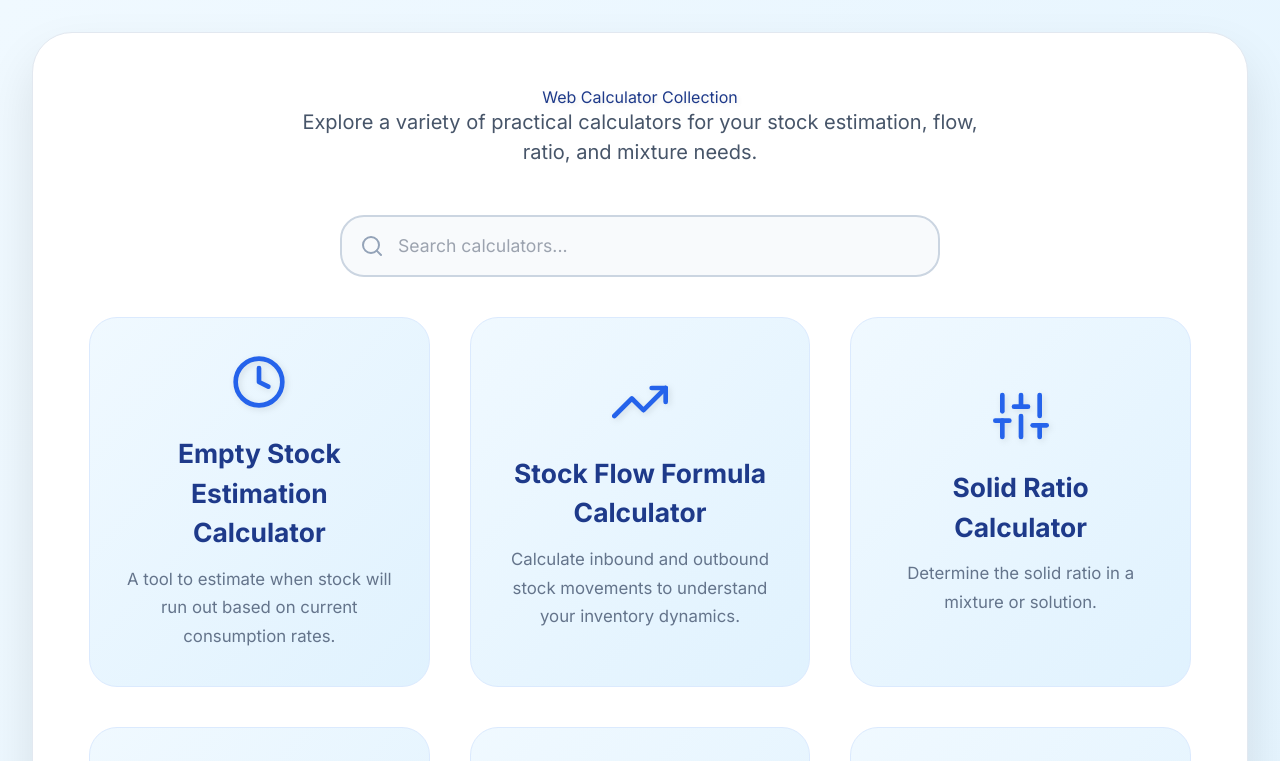
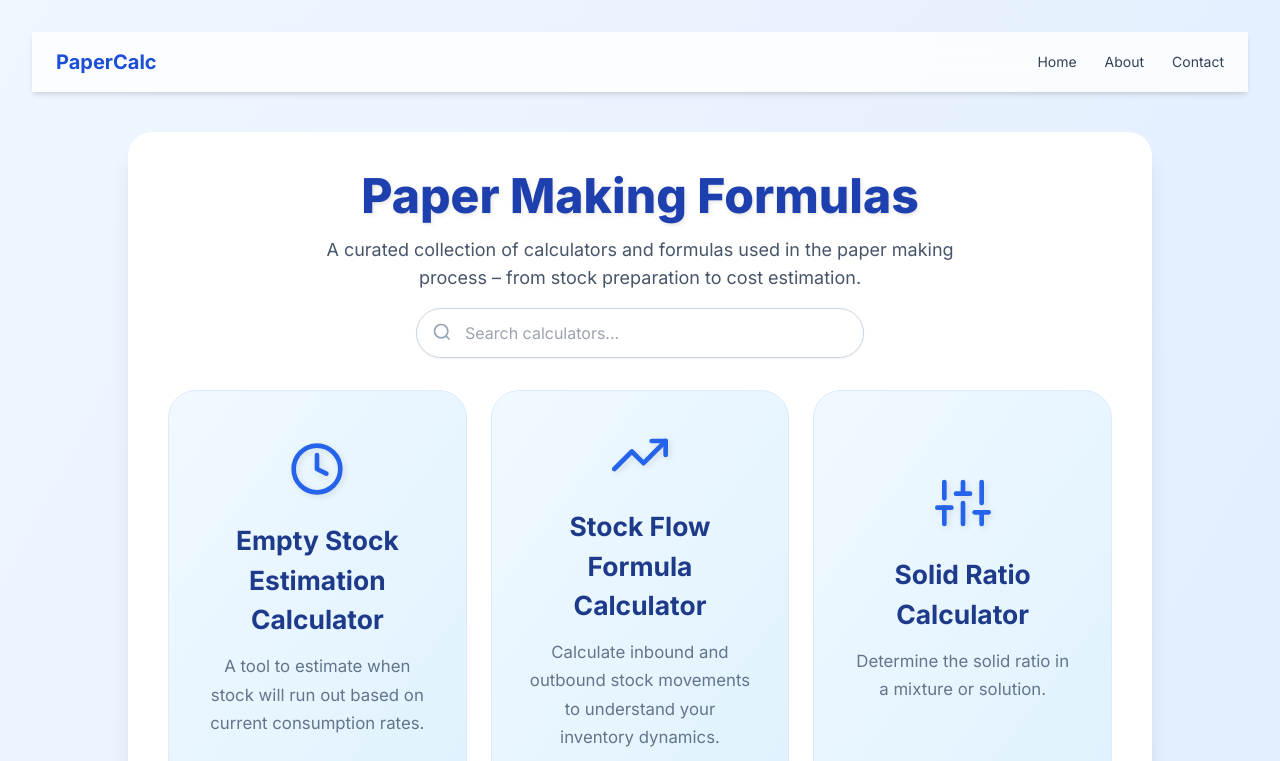
Before and after one commit to aldayasa/Pepermaking-Formula, a plain HTML site: page index.html in a window 1280 px wide. Shown: the top 761 px of the page. Drawn offline with nearby package versions, Linux system fonts and the light colour scheme.

Commit message:
Add files via upload

```diff
--- a/index.html
+++ b/index.html
@@ -1,9 +1,10 @@
 <!DOCTYPE html>
 <html lang="en">
 <head>
-    <meta charset="UTF-8">
-    <meta name="viewport" content="width=device-width, initial-scale=1.0">
-    <title>Web Calculator Collection</title>
+    <meta charset="UTF-8" />
+    <meta name="viewport" content="width=device-width, initial-scale=1.0" />
+    <title>Paper Making Formulas – Ardita Rizki Fauzi</title>
+    <link rel="icon" type="image/svg+xml" href="https://www.svgrepo.com/show/354193/paper.svg">
     <script src="https://cdn.tailwindcss.com"></script>
     <link href="https://fonts.googleapis.com/css2?family=Inter:wght@300;400;500;600;700;800&display=swap" rel="stylesheet">
     <style>
@@ -39,6 +40,18 @@
             overflow: hidden;
             border: 1px solid #e2e8f0; /* Subtle border */
         }
+        .container {
+    animation: fadeInUp 0.6s ease forwards;
+    opacity: 0;
+    transform: translateY(30px);
+}
+
+@keyframes fadeInUp {
+    to {
+        opacity: 1;
+        transform: translateY(0);
+    }
+}
         h1 {
             color: #1e3a8a;
             font-size: 4.5rem; /* Larger, more dominant heading */
@@ -250,7 +263,7 @@
                 border-radius: 1.5rem;
             }
             body {
-                padding: 1rem;
+                padding: 0.2rem;
             }
             .grid-container {
                 gap: 1.5rem;
@@ -288,30 +301,47 @@
         }
     </style>
 </head>
-<body>
-    <div class="main-content-wrapper">
-        <div class="container">
-            <h1>Web Calculator Collection</h1>
-            <p class="subtitle">Explore a variety of practical calculators for your stock estimation, flow, ratio, and mixture needs.</p>
+<body class="bg-gradient-to-br from-blue-50 to-blue-100 text-slate-700 min-h-screen flex flex-col">
 
-            <div class="search-container">
-                <input type="text" id="searchInput" class="search-input" placeholder="Search calculators...">
-                <svg class="search-icon" xmlns="http://www.w3.org/2000/svg" viewBox="0 0 24 24" fill="none" stroke="currentColor" stroke-width="2" stroke-linecap="round" stroke-linejoin="round">
-                    <circle cx="11" cy="11" r="8"></circle>
-                    <line x1="21" y1="21" x2="16.65" y2="16.65"></line>
+    <nav class="w-full bg-white/80 backdrop-blur-md shadow-md py-4 px-6 flex justify-between items-center">
+        <span class="text-xl font-bold text-blue-700">PaperCalc</span>
+        <div class="space-x-6 text-sm">
+            <a href="https://starch-preparation.netlify.app/" class="hover:underline">Home</a>
+            <a href="https://starch-preparation.netlify.app/about" target="_blank" class="hover:underline">About</a>
+            <a href="https://wa.me/62895410571547" class="hover:underline">Contact</a>
+        </div>
+    </nav>
+
+    <main class="flex-grow flex justify-center items-center px-4 py-10">
+        <div class="bg-white shadow-xl rounded-3xl p-10 w-full max-w-5xl text-center">
+            <h1 class="text-5xl font-extrabold text-blue-800 mb-4 drop-shadow-sm">Paper Making Formulas</h1>
+            <p class="text-lg text-slate-600 mb-4 max-w-2xl mx-auto">
+                A curated collection of calculators and formulas used in the paper making process – from stock preparation to cost estimation.
+            </p>
+
+            <div class="mb-8 relative max-w-md mx-auto">
+                <input type="text" id="searchInput" class="w-full border border-slate-300 rounded-full py-3 pl-12 pr-4 shadow-sm focus:ring-2 focus:ring-blue-300 focus:outline-none" placeholder="Search calculators..." />
+                <svg class="w-5 h-5 text-slate-400 absolute left-4 top-3.5" fill="none" stroke="currentColor" stroke-width="2" viewBox="0 0 24 24">
+                    <circle cx="11" cy="11" r="8" />
+                    <line x1="21" y1="21" x2="16.65" y2="16.65" />
                 </svg>
             </div>
 
-            <div id="calculatorGrid" class="grid-container">
-                </div>
+            <div id="calculatorGrid" class="grid grid-cols-1 sm:grid-cols-2 lg:grid-cols-3 gap-6">
+                <!-- Dynamic Cards Will Be Injected Here -->
+            </div>
+
+            <div class="mt-10 text-center text-slate-500 italic text-sm">
+                “Accurate calculations ensure smooth production and optimal efficiency.”
+            </div>
         </div>
-    </div>
+    </main>
 
-    <footer class="footer">
-        <span>&copy; 2025 Ardita Rizki Fauzi. All rights reserved.</span>
+      <footer class="footer">
+        <span>&copy; 2025 Ardita Rizki Fauzi – Operator Starch Preparation PM1</span>
+        <span>PT Dayasa Aria Prima, Gresik</span>
         <a href="https://starch-preparation.netlify.app/about" target="_blank" rel="noopener noreferrer">About Me</a>
     </footer>
-
     <script>
         // Your calculator data
         const calculators = [
```
